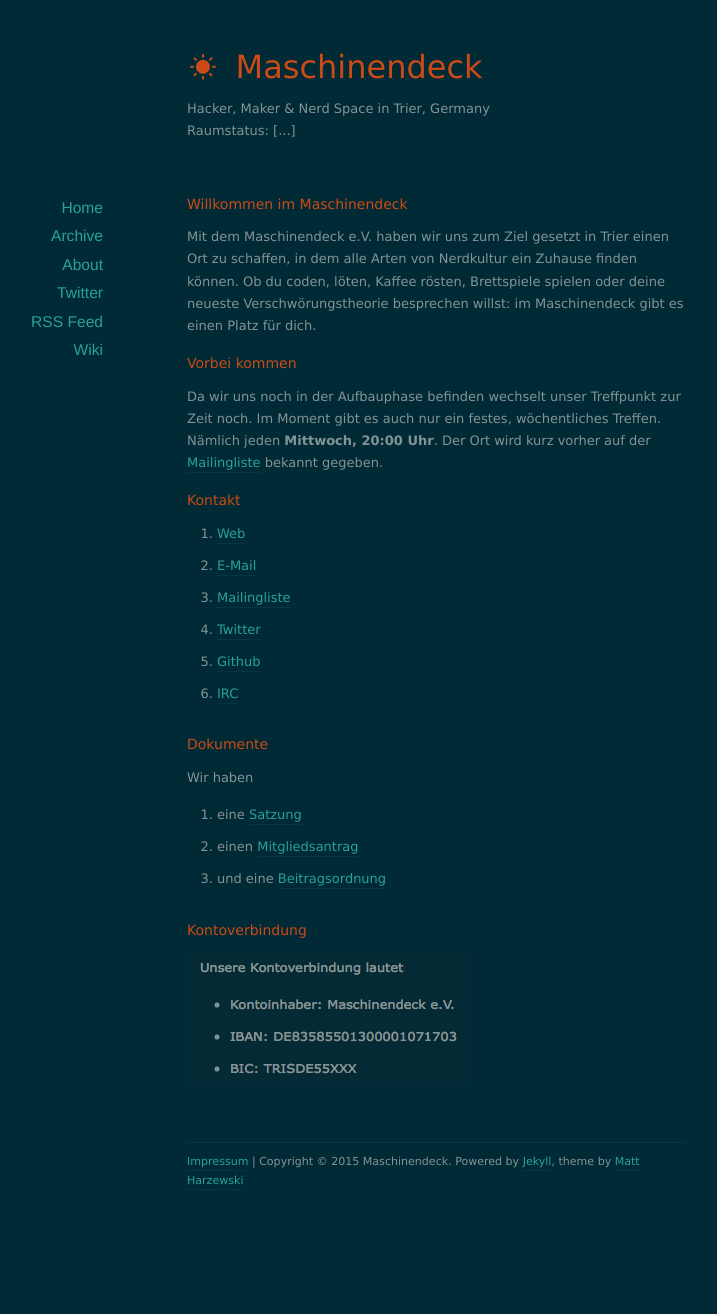
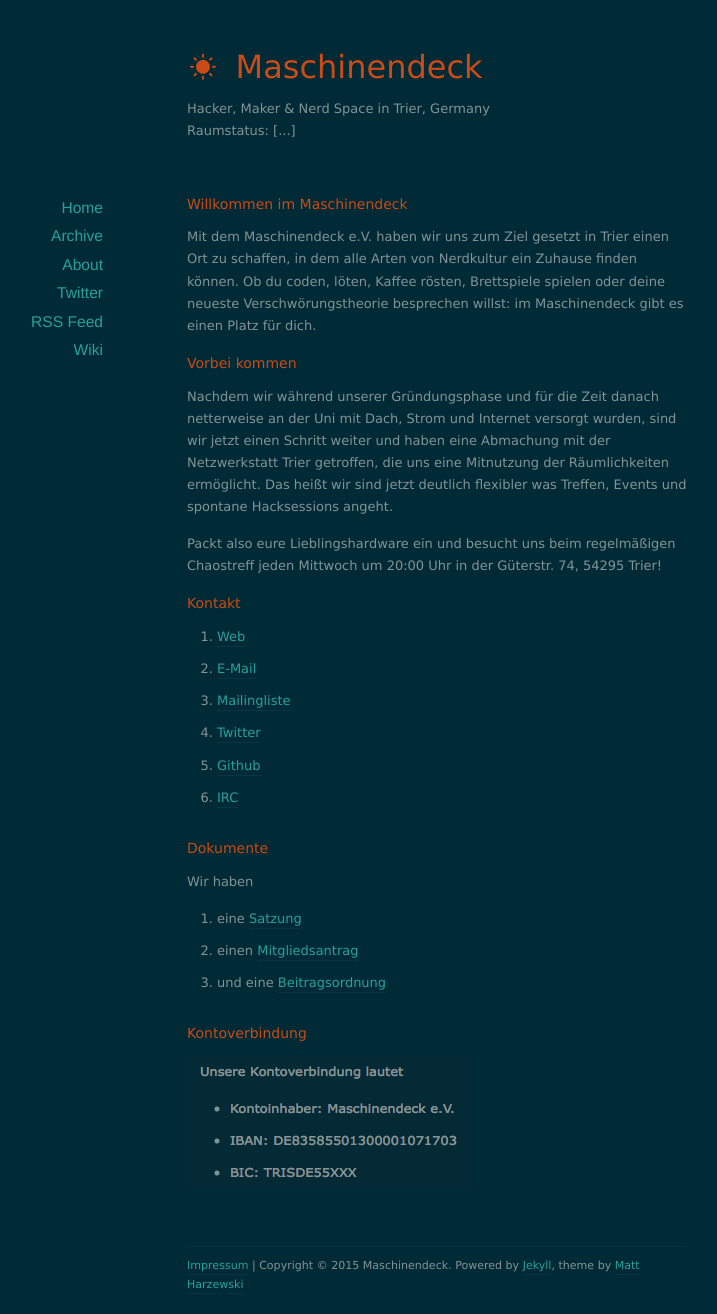
Before and after one commit to maschinendeck/maschinendeck.github.io, a Jekyll site: the page built from about/index.markdown, in a window 1280 px wide. Shown: the whole page, without its empty margins (203-920 px from the left). Built offline with Jekyll 4.4.1, drawn with Linux system fonts in a browser that asks for light colours; nearby versions of some CDN libraries; before the commit the page ends 1211 px from its top, so only the background shows below that.

Commit message:
Neuer Raum in about

```diff
--- a/about/index.markdown
+++ b/about/index.markdown
@@ -7,7 +7,9 @@
 Mit dem Maschinendeck e.V. haben wir uns zum Ziel gesetzt in Trier einen Ort zu schaffen, in dem alle Arten von Nerdkultur ein Zuhause finden können. Ob du coden, löten, Kaffee rösten, Brettspiele spielen oder deine neueste Verschwörungstheorie besprechen willst: im Maschinendeck gibt es einen Platz für dich.
 
 ### Vorbei kommen
-Da wir uns noch in der Aufbauphase befinden wechselt unser Treffpunkt zur Zeit noch. Im Moment gibt es auch nur ein festes, wöchentliches Treffen. Nämlich jeden **Mittwoch, 20:00 Uhr**. Der Ort wird kurz vorher auf der [Mailingliste](https://mailings.brandin.de/listinfo/public) bekannt gegeben.
+Nachdem wir während unserer Gründungsphase und für die Zeit danach netterweise an der Uni mit Dach, Strom und Internet versorgt wurden, sind wir jetzt einen Schritt weiter und haben eine Abmachung mit der Netzwerkstatt Trier getroffen, die uns eine Mitnutzung der Räumlichkeiten ermöglicht. Das heißt wir sind jetzt deutlich flexibler was Treffen, Events und spontane Hacksessions angeht.
+
+Packt also eure Lieblingshardware ein und besucht uns beim regelmäßigen Chaostreff jeden Mittwoch um 20:00 Uhr in der Güterstr. 74, 54295 Trier!
 
 ### Kontakt
 *   [Web][]
```
